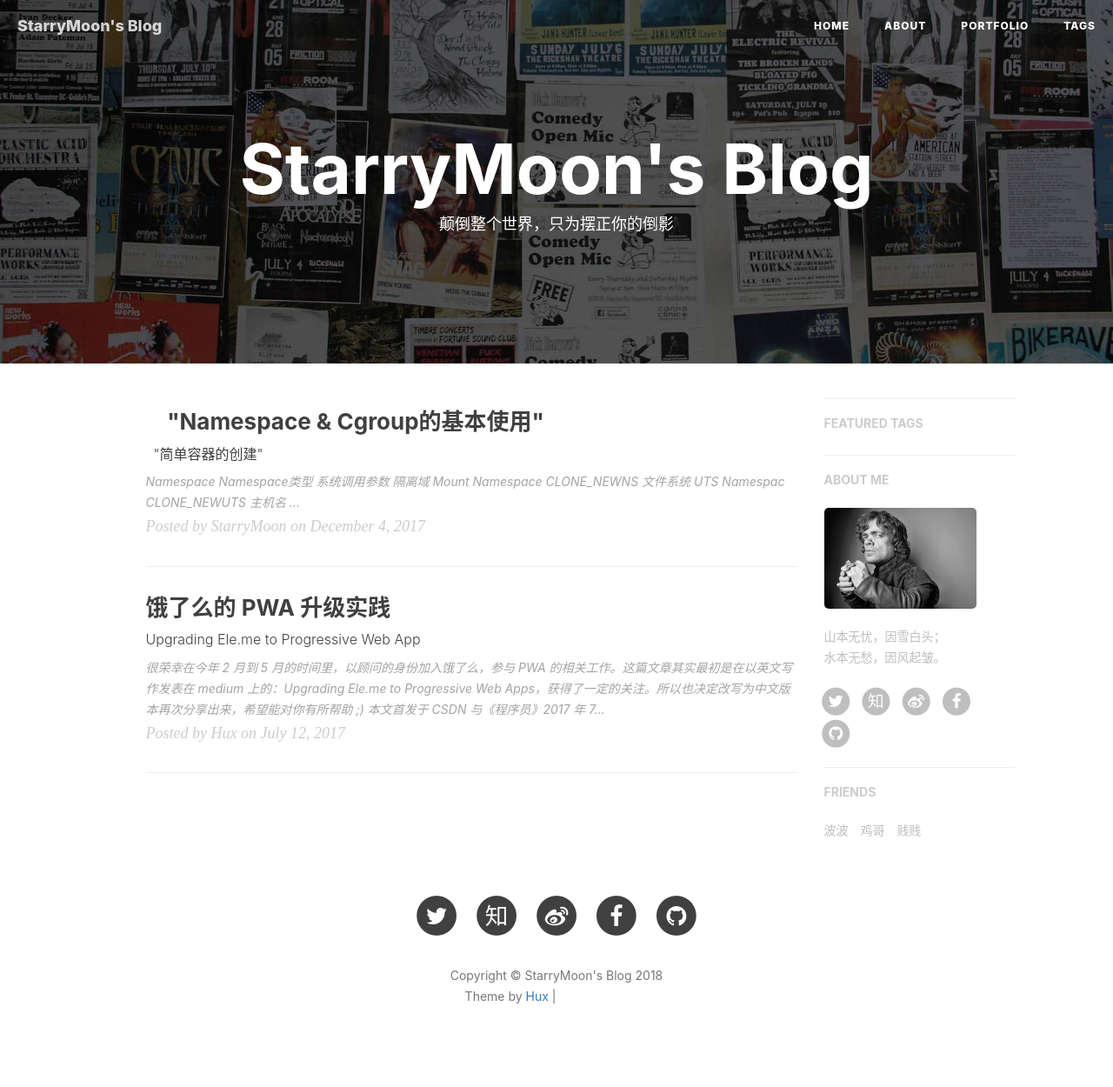
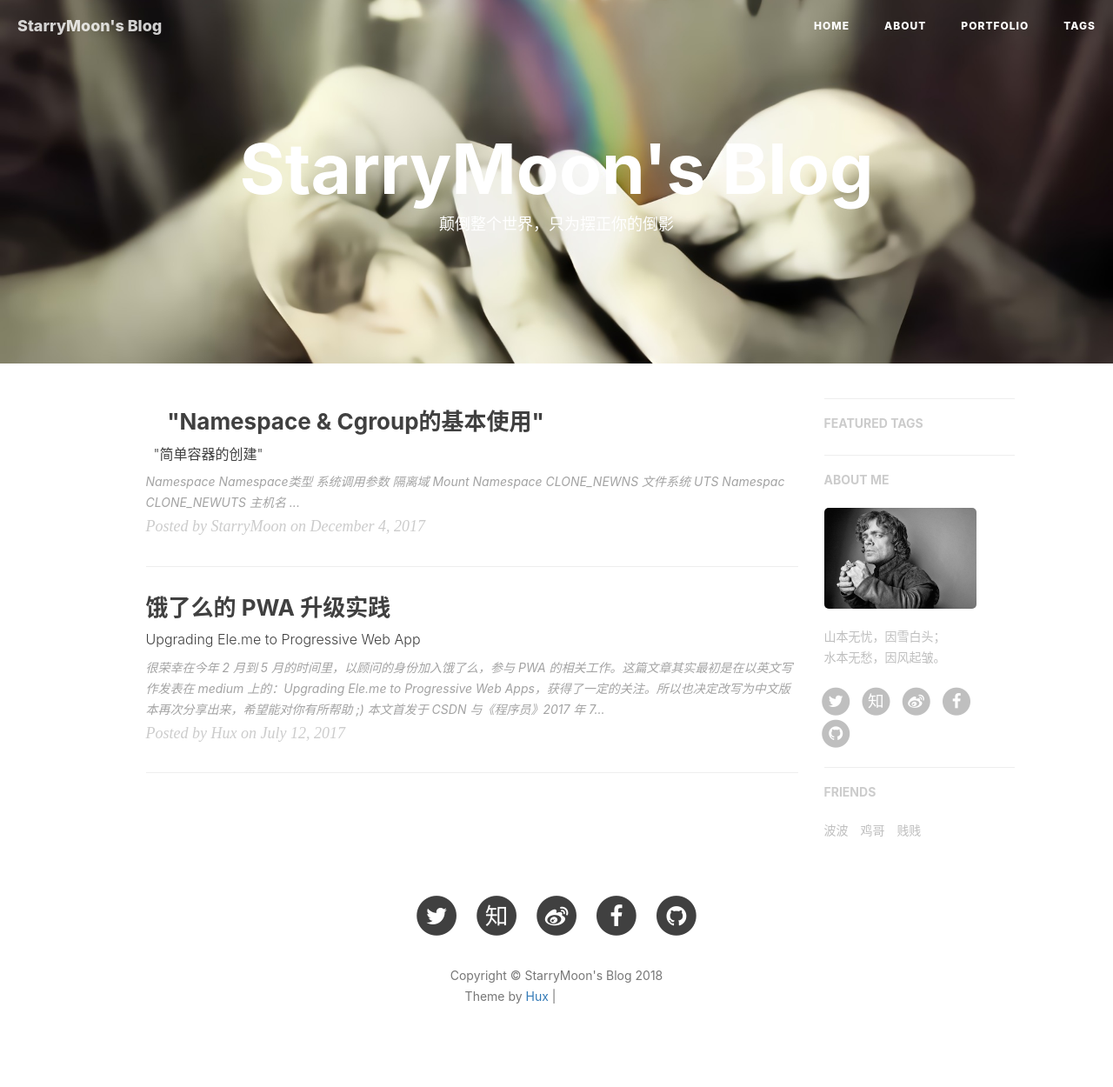
Before and after one commit to ZhuoHuang-HUST/zhuohuang-hust.github.io, a Jekyll site: the page built from index.html, in a window 1280 px wide. Shown: the whole page at 87% size. Built offline with Jekyll 4.4.1, drawn with Linux system fonts in a browser that asks for light colours; nearby versions of some CDN libraries; the list of posts is cut into pages by our own code; comment, search, counter and statistics services are not loaded; grey boxes are pictures that could not be loaded.

Commit message:
modified again

```diff
--- a/_config.yml
+++ b/_config.yml
@@ -1,7 +1,7 @@
 # Site settings
 title: StarryMoon's Blog
 SEOTitle: StarryMoon
-header-img: img/home-bg.jpg
+header-img: img/Rainbow_3.jpg
 email: foggyrmail@gmail.com
 description: "这里是 @StarryMoon 的个人博客，与你一起发现更大的世界。"
 keyword: "StarryMoon"
@@ -15,7 +15,7 @@ RSS: false
 weibo_username:    missing
 zhihu_username:    missing
 github_username:   StarryMoon
-twitter_username:  WingSing
+twitter_username:  missing
 facebook_username: missing
 instagram_username: missing
 # linkedin_username:  firstname-lastname-idxxxx
```
Also changed, not shown: img/Rainbow_3.jpg (added), img/favicon.ico, 1 other file.
